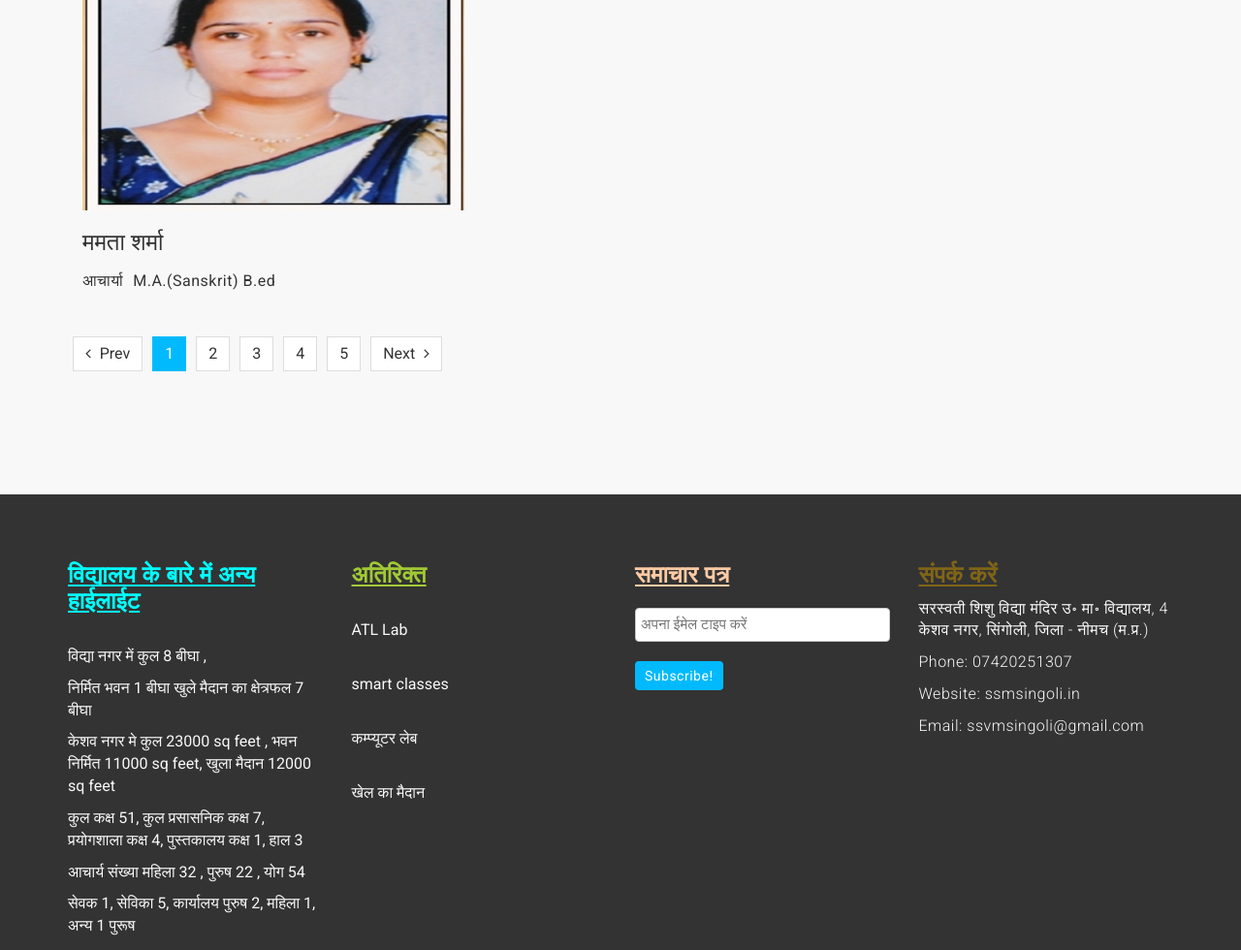
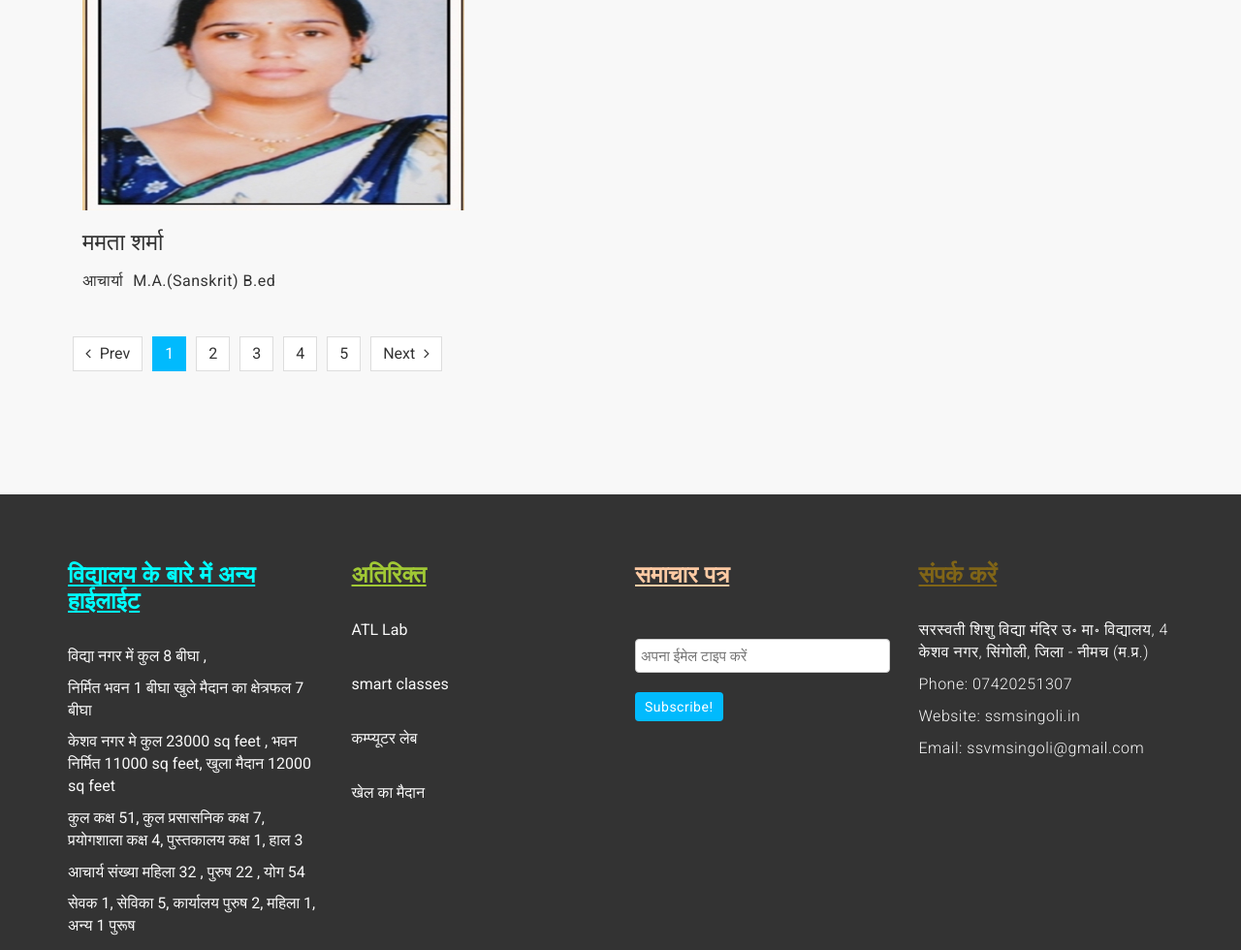
Before and after one commit to mayankacharya/ssvm.github.io, a plain HTML site: page blog-single.html in a window 1280 px wide. Shown: the part 3012-3992 px from the top of the page at 97% size. Drawn offline with Linux system fonts and the light colour scheme.

Commit message:
Update blog-single.html

```diff
--- a/blog-single.html
+++ b/blog-single.html
@@ -602,7 +602,7 @@
           <div class="row">
             <div class="col-lg-3 col-md-3 col-sm-3">
               <div class="mu-footer-widget">
-                <h3 style="color:#00FFFF";><ins><strong>विद्यालय के बारे में अन्य हाईलाईट</strong></ins></h3></br>
+                <h3 style="color:#00FFFF";><ins><strong>विद्यालय के बारे में अन्य हाईलाईट</strong></ins></h3><br>
                 <ul>
                   <p>विद्या नगर में कुल 8 बीघा ,</p>
                   <p>निर्मित भवन 1 बीघा खुले मैदान का क्षेत्रफल 7 बीघा </p>
@@ -627,7 +627,7 @@
             </div>
             <div class="col-lg-3 col-md-3 col-sm-3">
               <div class="mu-footer-widget">
-                <h3 style="color:#FFCBA4";><ins><strong>समाचार पत्र</strong></ins></h3>
+                <h3 style="color:#FFCBA4";><ins><strong>समाचार पत्र</strong></ins></h3><br>
                 <p></p>
                 <form class="mu-subscribe-form">
                   <input type="email" placeholder="अपना ईमेल टाइप करें">
@@ -637,7 +637,7 @@
             </div>
             <div class="col-lg-3 col-md-3 col-sm-3">
               <div class="mu-footer-widget">
-                <h3 style="color:#806517";><ins><strong>संपर्क करें</strong></ins></h4>
+                <h3 style="color:#806517";><ins><strong>संपर्क करें</strong></ins></h4><br>
                 <address>
                   <p>सरस्वती शिशु विद्या मंदिर उ॰ मा॰ विद्यालय, 4 केशव नगर, सिंगोली, जिला - नीमच (म.प्र.)</p>
                   <p>Phone: 07420251307</p>
```
